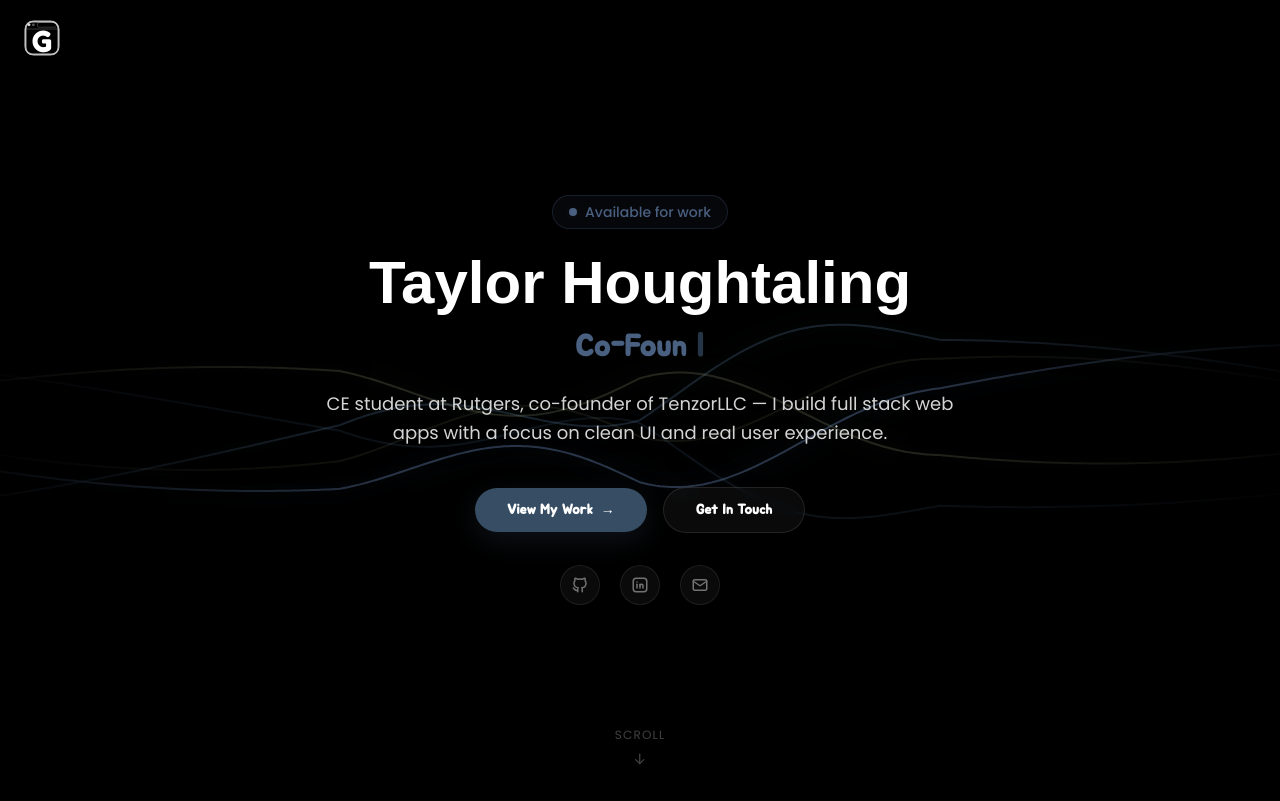
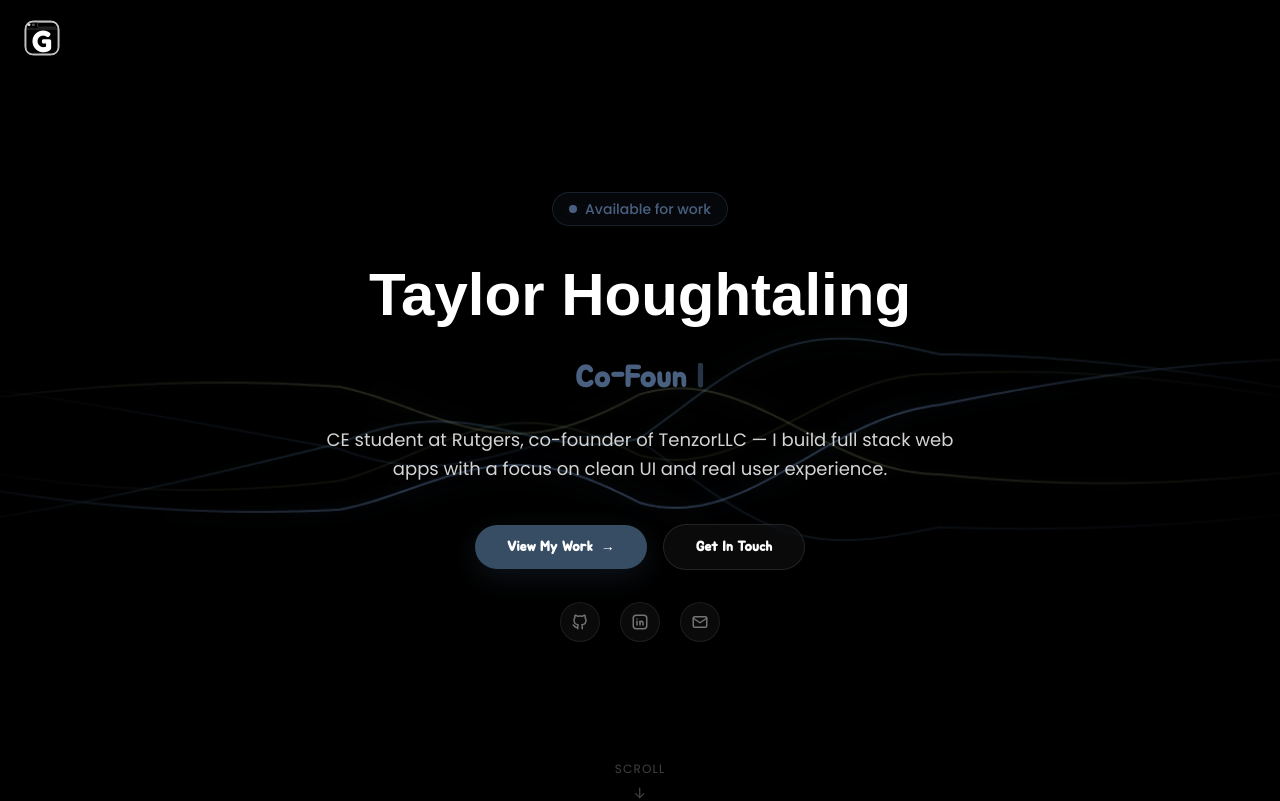
Before and after one commit to GeodeInc/Taylor-Houghtailng-Portfolio, a Next.js app: page / in a window 1280 px wide. Shown: the top 801 px of the page. Built offline with nearby package versions, Linux system fonts and the light colour scheme; a web font is replaced by a local one.

Commit message:
use clamp() for hero name and typewriter to fit any screen width
Co-Authored-By: Claude Sonnet 4.6 <noreply@anthropic.com>

```diff
--- a/src/components/sections/hero-section.tsx
+++ b/src/components/sections/hero-section.tsx
@@ -116,7 +116,7 @@ export const HeroSection = () => {
         </motion.div>
 
         <motion.h1 initial={{ opacity: 0, y: 20 }} animate={{ opacity: 1, y: 0 }} transition={{ duration: 0.5, delay: 0.1 }}
-          className="text-3xl font-bold sm:text-4xl md:text-5xl lg:text-6xl" style={{ fontFamily: "var(--font-name)", color: "#ffffff" }}>
+          className="font-bold" style={{ fontFamily: "var(--font-name)", color: "#ffffff", fontSize: "clamp(1.6rem, 8vw, 3.75rem)" }}>
           Taylor Houghtaling
         </motion.h1>
 
@@ -195,7 +195,7 @@ const TypewriterWords = ({ words }: { words: string[] }) => {
     return () => clearTimeout(t);
   }, [text, del, idx, words]);
   return (
-    <div className="flex items-center gap-2 text-base font-semibold sm:text-xl md:text-3xl" style={{ color: "var(--navy)", fontFamily: "var(--font-sub)" }}>
+    <div className="flex items-center gap-2 font-semibold" style={{ fontSize: "clamp(0.9rem, 4.5vw, 1.875rem)", color: "var(--navy)", fontFamily: "var(--font-sub)" }}>
       <span>{text}</span>
       <span className="animate-pulse" style={{ color: "var(--navy-dark)" }}>|</span>
     </div>
```
